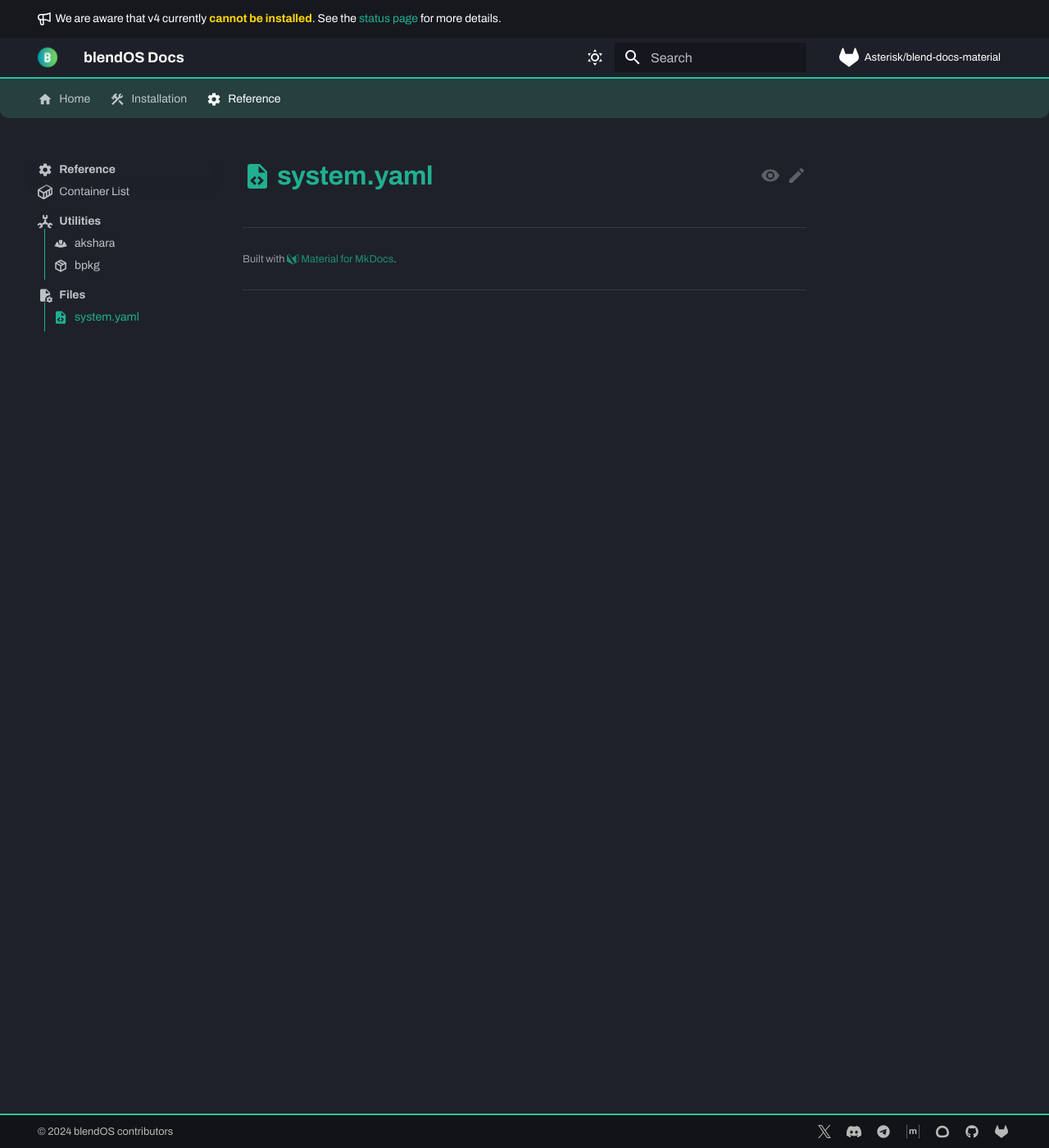
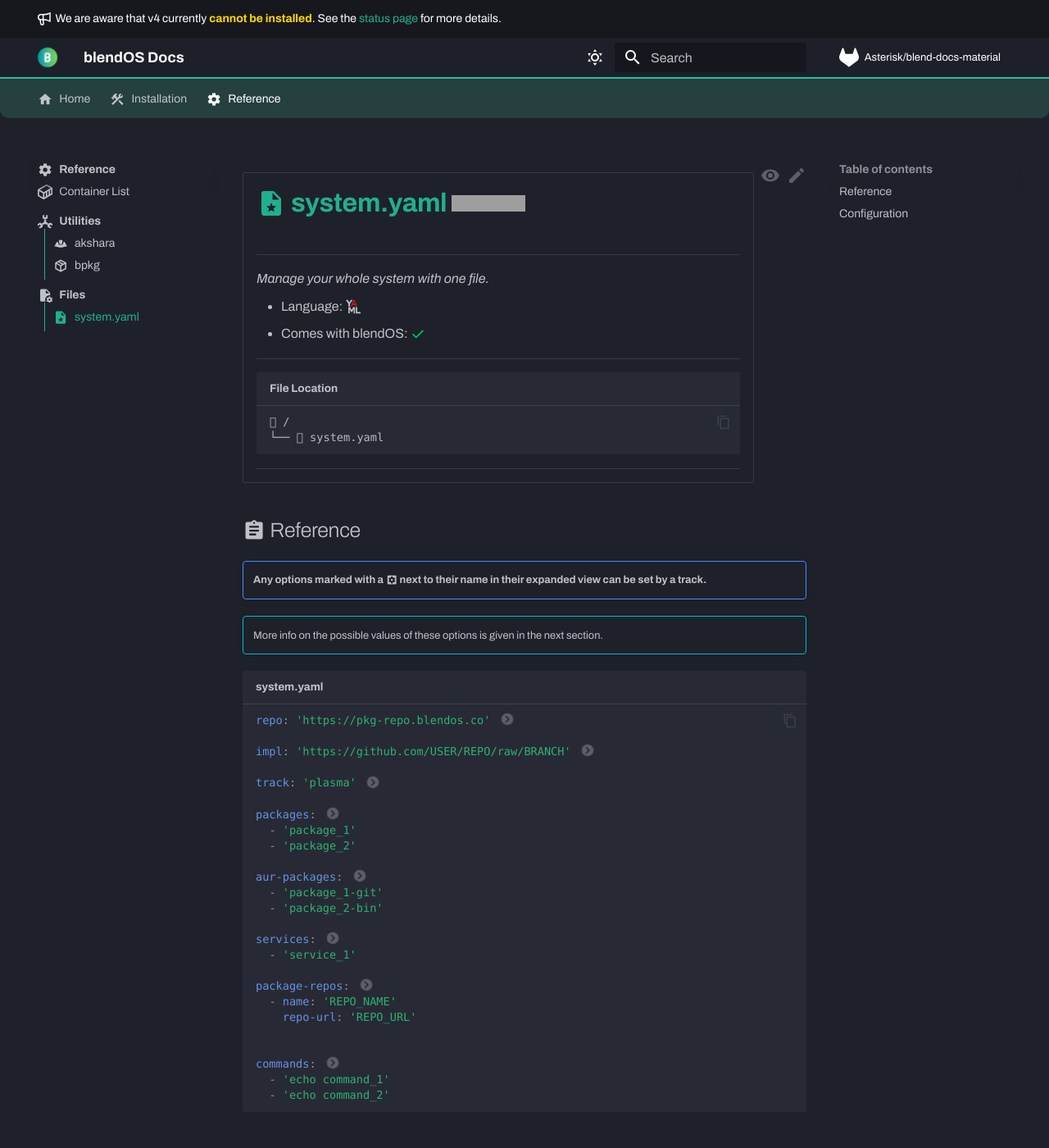
Before and after one commit to blend-os/website, an MkDocs documentation site: the page built from docs/reference/configs/system.md, in a window 1280 px wide and 1400 px high. Shown: the whole window at 82% size. Built offline with MkDocs 1.6.1 and Material for MkDocs 9.7.7, drawn with Linux system fonts in a browser that asks for light colours; some web fonts are replaced; plug-ins that fetch from the network failed and are left out; grey boxes are pictures that could not be loaded.

Commit message:
start system.yaml reference

````diff
--- /dev/null
+++ b/docs/reference/configs/files/system.yaml.md
@@ -0,0 +1,148 @@
+<style>
+:root {
+  --md-tooltip-width: 700px;
+}
+</style>
+
+```yaml title="system.yaml"
+repo: 'https://pkg-repo.blendos.co' # (1)!
+
+impl: 'https://github.com/USER/REPO/raw/BRANCH' # (2)!
+
+track: 'plasma' # (3)!
+
+packages: # (4)!
+  - 'package_1'
+  - 'package_2'
+
+aur-packages: # (5)!
+  - 'package_1-git'
+  - 'package_2-bin'
+
+services: # (6)!
+  - 'service_1'
+
+package-repos: # (7)!
+  - name: 'REPO_NAME'
+    repo-url: 'REPO_URL'
+
+
+commands: # (8)!
+  - 'echo command_1'
+  - 'echo command_2'
+```
+
+1.  **`repo`**
+
+    **Type:** string
+
+    **Default Value:** `https://pkg-repo.blendos.co`
+
+    !!! danger "Do not change this."
+
+    Sets the repo for the core blendOS packages.
+
+2.  **`impl`**
+
+    **Type:** string
+
+    **Default Value:** `https://github.com/blend-os/tracks/raw/main`
+
+    !!! warning "This option must be set."
+
+    Sets the raw URL prefix (track files are appended to the prefix to make a URL).
+
+    This must be set to ensure that the full URL will serve all available files with a [`Content-Type`](https://developer.mozilla.org/en-US/docs/Web/HTTP/Headers/Content-Type){ target="_blank" rel="noopener noreferrer" } of `text/plain`.
+
+    ??? example
+        If the start of the file looks like this:
+
+         ```yaml
+         repo: 'https://pkg-repo.blendos.co'
+
+         impl: 'https://github.com/blend-os/tracks/raw/main'
+
+         track: 'plasma'
+
+         ...
+         ```
+
+         The fully generated URL would be:
+
+         ```
+         https://github.com/blend-os/tracks/raw/main/plasma.yaml
+         ```
+
+3.  **`track`**
+
+    **Type:** string
+
+    !!! warning "This option must be set."
+
+    Sets the track (a mini system.yaml), which must be a YAML file in the folder of the `impl` URL.
+
+    Available options are determined by the `impl` URL.
+
+    ??? example
+        If I have a track folder/repo with the following files:
+
+        - :material-file-code: `track-1.yaml`
+        - :material-file-code: `track-2.yaml`
+
+
+        and I set my `impl` URL properly, I then have 2 track options:
+
+        ```yaml
+        track: 'track-1'
+        ```
+
+        and
+
+        ```yaml
+        track: 'track-2'
+        ```
+
+4.  :material-cog-box: **`packages`**
+
+    **Type**: array
+
+    A list of packages to install using `pacman` (includes any custom repos you have set).
+
+5.  :material-cog-box: **`aur-packages`**
+
+    **Type**: array
+
+    A list of AUR packages to install using `paru`.
+
+6.  :material-cog-box: **`services`**
+
+    **Type:** array
+
+    A list of services to start at boot using `systemd`.
+
+7.  :material-cog-box: **`package-repos`**
+
+    **Type:** object array
+
+    Custom repos to add to `pacman.conf`.
+
+    `name`: The repo's name parameter in `pacman.conf` (the value between `[]`)
+
+    `repo-url`: The repo's URL (no mirrorlists) (the `Server` variable from `pacman.conf`)
+
+    ??? example "Example: Chaotic AUR"
+        To add the [Chaotic AUR](https://aur.chaotic.cx){ target="_blank" rel="noopener noreferrer" }, the values here would be set to the following:
+
+        !!! warning "The `name` parameter is used as `$repo` in these URLs, so do not change it from the maintainer's default!"
+
+        ```yaml
+        package-repos:
+          - name: 'chaotic-aur'
+            repo-url: 'https://cdn-mirror.chaotic.cx/$repo/$arch'
+        ```
+
+8.  :material-cog-box: **`commands`**
+
+    **Type:** array
+
+    A list of commands to be run as `root` at system build.
--- a/docs/reference/configs/system.md
+++ b/docs/reference/configs/system.md
@@ -1,6 +1,36 @@
 ---
-icon: material/file-code
+icon: material/file-star
 description: "system.yaml config reference"
 ---
 
-# :material-file-code: system.yaml
+<div class="grid cards" markdown>
+
+-   # :material-file-star: system.yaml ![v4 badge](https://img.shields.io/badge/v4-green)
+    -------
+
+    <em>Manage your whole system with one file.</em>
+
+    - Language: :misc-yaml:{ title="YAML" }
+    - Comes with blendOS: :octicons-check-16:{ .green title="Yes" }
+
+    --------
+    ```title="File Location"
+    󰉋 /
+    └── 󱀺 system.yaml
+    ```
+
+    --------
+
+</div>
+
+## :material-clipboard-text: Reference
+
+!!! note ""
+    **Any options marked with a :material-cog-box: next to their name in their expanded view can be set by a track.**
+
+!!! info ""
+    More info on the possible values of these options is given in the next section.
+
+--8<-- "docs/reference/configs/files/system.yaml.md"
+
+## :material-cog: Configuration
--- a/mkdocs.yml
+++ b/mkdocs.yml
@@ -15,9 +15,10 @@
     repo: fontawesome/brands/gitlab
     edit: material/pencil
     view: material/eye
+    annotation: material/chevron-right-circle
     admonition:
       tip: material/lightbulb
-      danger: material/skull-crossbones
+      danger: material/lightning-bolt
       question: fontawesome/solid/question
       bug: material/bug
       info: fontawesome/solid/info
````
Also changed, not shown: docs/reference/configs/README.md (+1 -1 lines), docs/reference/utils/files/bpkg.yaml.md (+7 -0 lines), overrides/.icons/misc/yaml.svg (added).
